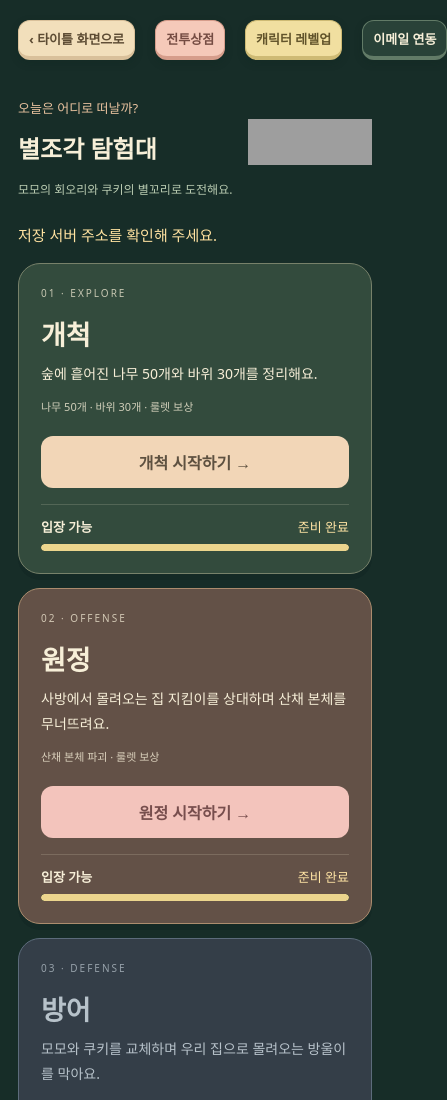
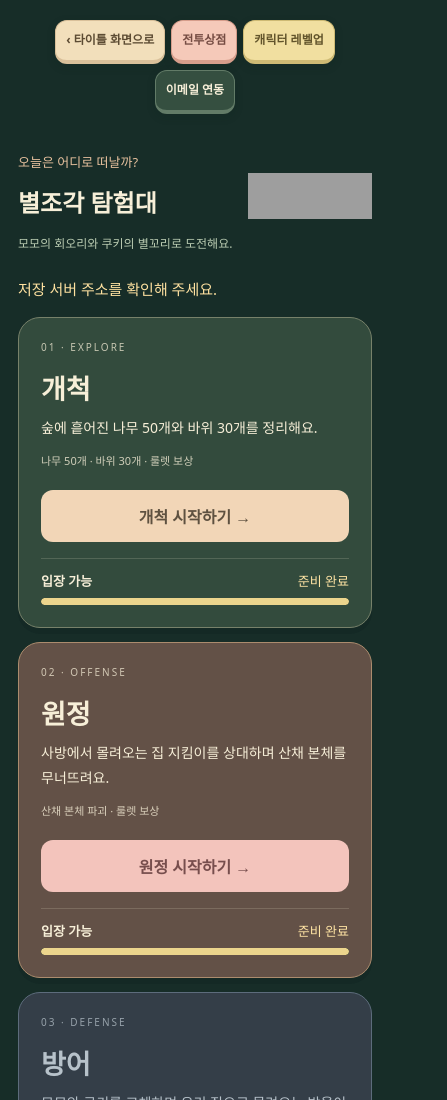
Before and after one commit to SerenLucent/APP, a website built with Vite: page StarShardExplorers/adventure-menu.html in a window 390 px wide. Shown: the top 1100 px of the page, 447 px wide, since content can reach past the window. Built offline with nearby package versions, Linux system fonts and the light colour scheme; no server answers; grey boxes are pictures that could not be loaded.

Commit message:
Center responsive explorer header buttons without clipping

```diff
--- a/StarShardExplorers/src/adventure-menu.css
+++ b/StarShardExplorers/src/adventure-menu.css
@@ -13,8 +13,10 @@
 #mode-menu>header>.mode-stats-button.has-points{box-shadow:0 0 0 2px #ffe082,0 3px 8px #0b211b33}
 .mode-shard-balance{display:flex;align-items:center;gap:6px;font-variant-numeric:tabular-nums}.mode-shard-balance .mode-shard-icon{width:28px;height:28px;object-fit:contain;flex:none}.mode-shard-balance strong{font-size:inherit}
 
-.mode-menu header{flex-wrap:wrap}.standalone-footer{text-align:center;margin:32px 0 8px;font-size:11px;color:#a6b8a5}
+#mode-menu>header{flex-wrap:wrap;justify-content:center;gap:6px;width:100%;min-width:0}.standalone-footer{text-align:center;margin:32px 0 8px;font-size:11px;color:#a6b8a5}
 
 .map-rebuild{margin-top:16px;padding-top:12px;border-top:1px solid #f4ead12b;font-size:13px}.map-rebuild>div{display:flex;justify-content:space-between;gap:12px;margin-bottom:8px}.map-rebuild time{font-variant-numeric:tabular-nums;color:#ffe4a4}.map-rebuild progress{display:block;appearance:none;width:100%;height:7px;border:0;border-radius:8px;overflow:hidden;background:#152b23}.map-rebuild progress::-webkit-progress-bar{background:#152b23}.map-rebuild progress::-webkit-progress-value{background:#ecd58d;border-radius:8px}.map-rebuild progress::-moz-progress-bar{background:#ecd58d}.mode-card.rebuilding>b{opacity:.45;filter:grayscale(.7)}.mode-card.rebuilding{cursor:default}
 
 #mode-menu>header>[data-title-home]{background:#f2dfbb;color:#5c4b33;border-color:#d9c09a}
+
+#mode-menu>header>.mode-stats-button{flex:0 1 auto;min-width:0;max-width:100%;min-height:44px;padding:9px 10px;font-family:inherit;font-size:12px;line-height:1.35;text-align:center;white-space:normal;overflow-wrap:anywhere;border-style:solid;border-radius:12px;background:#354f40;color:#f7efd8}#mode-menu>header>[data-title-home]{background:#f2dfbb;color:#5c4b33}#mode-menu>header>[data-battle-shop]{background:#f5c9b9;color:#754c43}#mode-menu>header>[data-adventure-stats]{background:#f1dfa0;color:#62542b}@media(max-width:380px){#mode-menu>header{gap:5px}#mode-menu>header>.mode-stats-button{padding-inline:8px;font-size:11px}}
```
